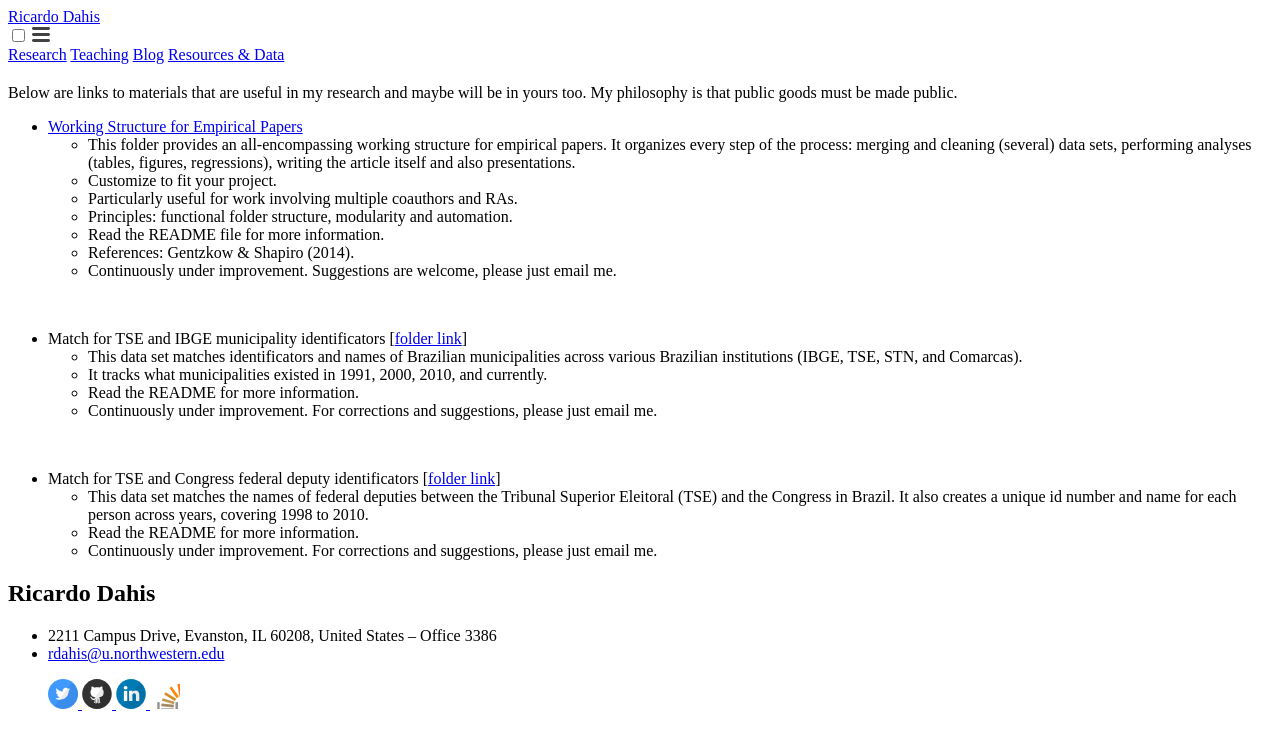
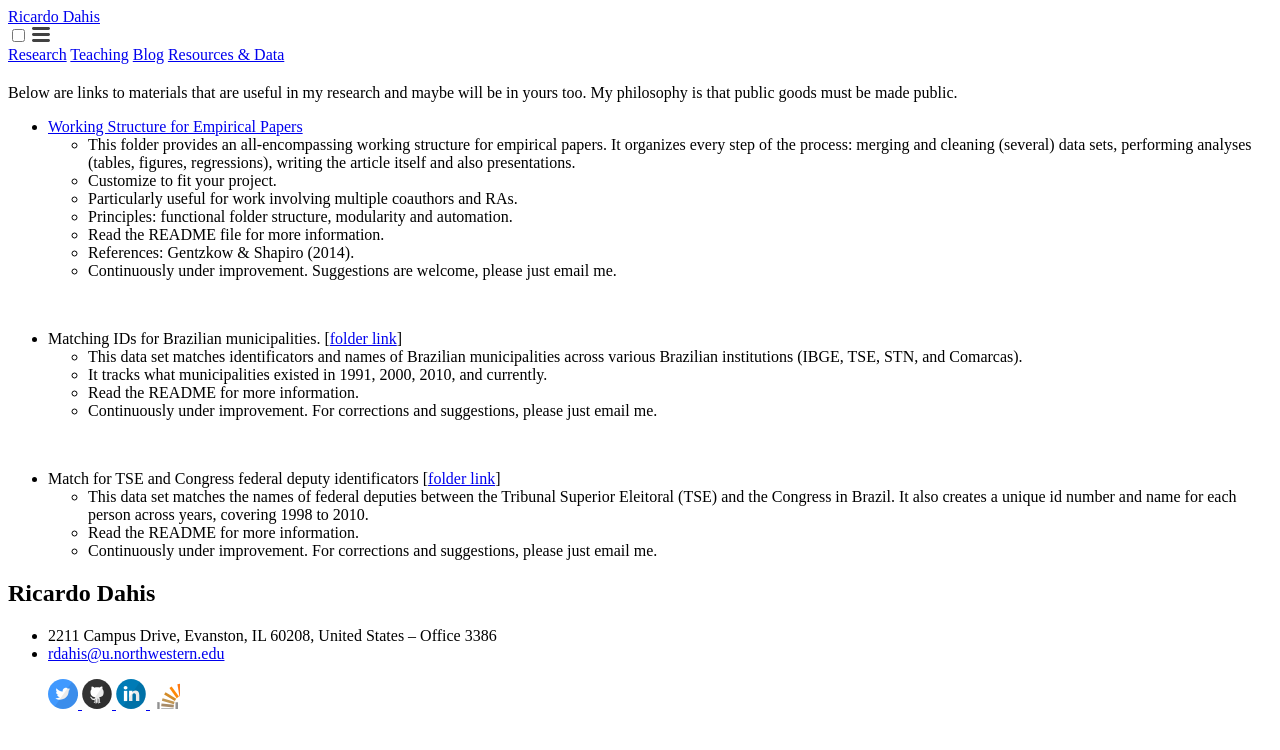
Before and after one commit to rdahis/rdahis.github.io, a Jekyll site: the page built from 4-resources-data.md, in a window 1280 px wide. Shown: the top 750 px of the page. Built offline with Jekyll 4.4.1, drawn with Linux system fonts in a browser that asks for light colours; a script that is not in the unit is left out.

Commit message:
Updates municipalities IDs files. (2)

```diff
--- a/4-resources-data.md
+++ b/4-resources-data.md
@@ -17,7 +17,7 @@ Below are links to materials that are useful in my research and maybe will be in
 
 <br>
 
-- Match for TSE and IBGE municipality identificators [[folder link](/files/data/brazil_municipalities.zip)]
+- Matching IDs for Brazilian municipalities. [[folder link](/files/data/brazil_municipalities.zip)]
   - This data set matches identificators and names of Brazilian municipalities across various Brazilian institutions (IBGE, TSE, STN, and Comarcas).
   - It tracks what municipalities existed in 1991, 2000, 2010, and currently.
   - Read the README for more information.
```
